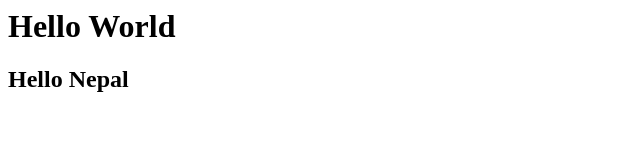
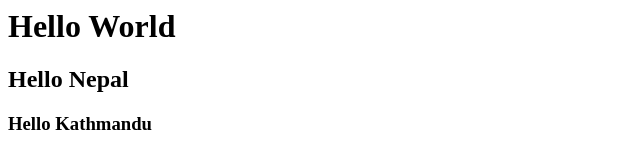
Before and after one commit to SajanYogi0999/demorepo, a plain HTML site: page index.html in a window 1280 px wide. Shown: the whole page, without its empty margins (0-640 px from the left). Drawn offline with Linux system fonts and the light colour scheme.

Commit message:
Update index.html

```diff
--- a/index.html
+++ b/index.html
@@ -1,2 +1,3 @@
 <h1>Hello World</h1>
 <h2>Hello Nepal</h2>
+<h3>Hello Kathmandu</h3>
```
